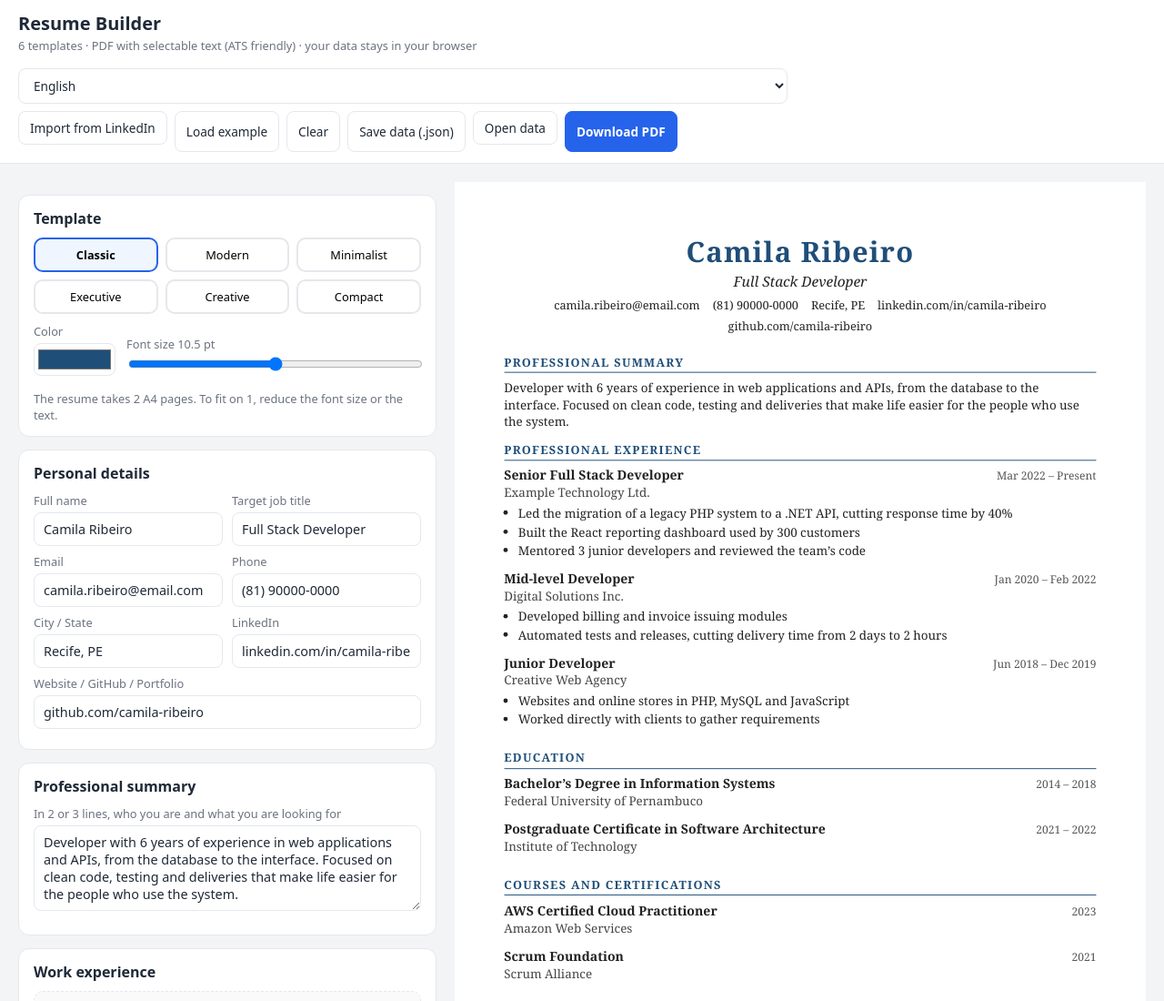
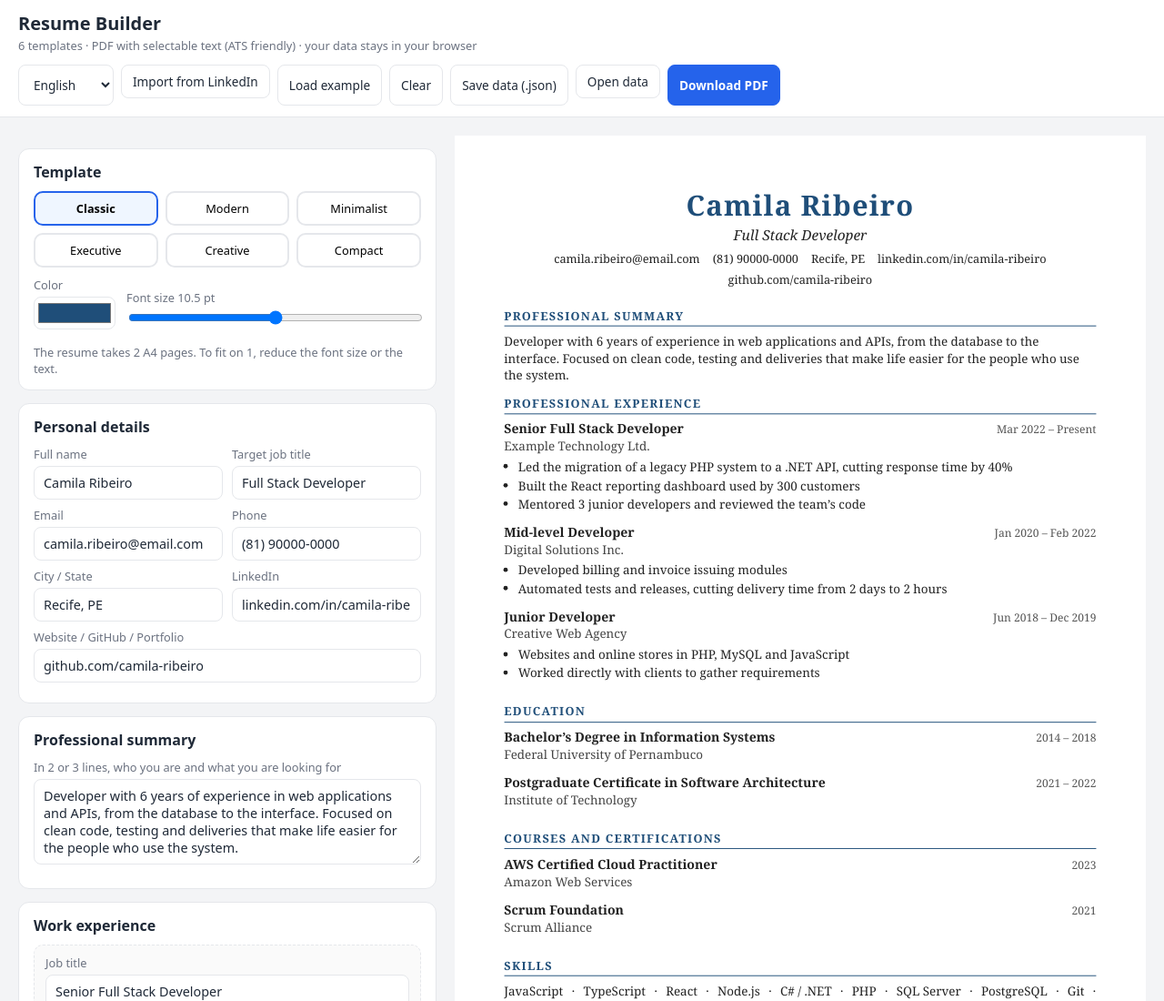
Before and after one commit to lenivalestevao/gerador-de-curriculo, a plain HTML site: page index.html in a window 1280 px wide. Shown: the top 1100 px of the page at 91% size. Drawn offline with Linux system fonts and the light colour scheme.

Commit message:
Estilo do seletor de idioma

```diff
--- a/style.css
+++ b/style.css
@@ -202,3 +202,5 @@ textarea { resize: vertical; }
   .scale-box { width: auto !important; height: auto !important; }
   .scale-box .cv { transform: none !important; box-shadow: none; min-height: 296mm; box-decoration-break: clone; -webkit-box-decoration-break: clone; }
 }
+/* seletor de idioma no topo */
+.lang { width: auto; margin-top: 0; padding-right: 4px; }
```
